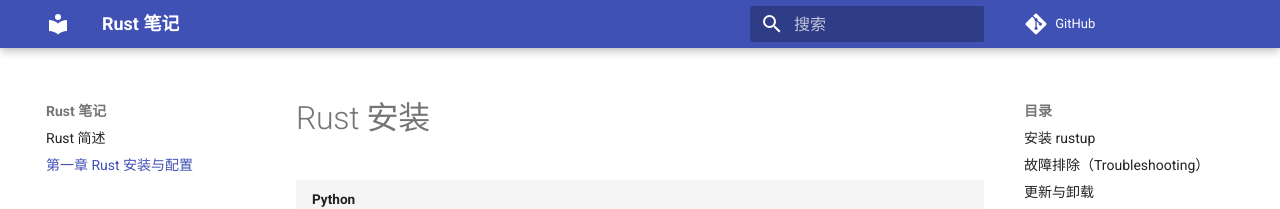
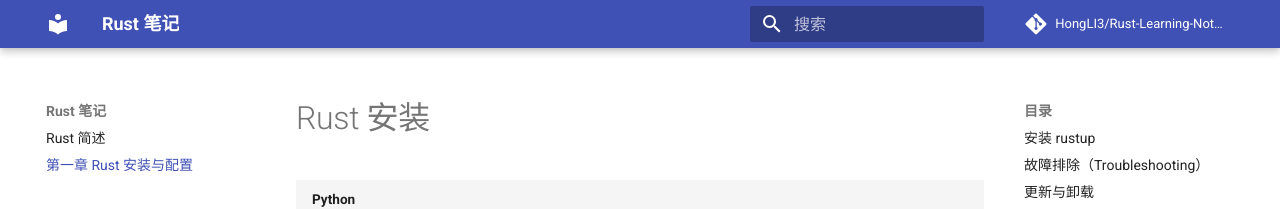
Before and after one commit to HongLI3/Rust-, an MkDocs documentation site: the page built from docs/Rust安装与配置.md, in a window 1280 px wide. Shown: the top 209 px of the page. Built offline with MkDocs 1.6.1 and Material for MkDocs 9.7.7, drawn with Linux system fonts in a browser that asks for light colours; comment, search, counter and statistics services are not loaded.

Commit message:
ReadMe修改

```diff
--- a/mkdocs.yml
+++ b/mkdocs.yml
@@ -1,10 +1,12 @@
 # Project information 项目信息
 site_name: Rust 笔记
-site_url: https://mydomain.org/mysite #站点
+site_url: https://mydomain.org/mysite/Rust-Learning-Notes #站点
 site_author: 李宏
-repo_url: https://github.com/HongLI3 # 指向 Github 的链接
-#repo_name: HongLI3/ # 指向 Github 存储库
 site_description: Rust个人学习笔记 # 设置站点描述
+# Repository 存储库
+repo_name: HongLI3/Rust-Learning-Notes # Github 存储库名
+repo_url: https://github.com/HongLI3/Rust-Learning-Notes # 指向 Github 的链接
+
 
 # Build directories 构建目录
 theme:
```
Also changed, not shown: ReadMe.md (renamed from ReadMe.txt).
